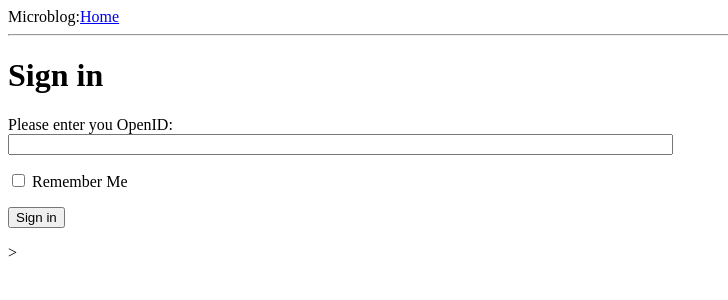
After one commit to farrelllin/MyBlog, a Flask app: page /login in a window 1280 px wide. The commit adds this page. Shown: the top 300 px of the page, without its empty margins (0-728 px from the left). Run offline with Flask 2, Linux system fonts and the light colour scheme.

Commit message:
Learning Form 2017/05/29

```diff
--- a/app/__init__.py
+++ b/app/__init__.py
@@ -1,4 +1,6 @@
 from flask import Flask
 
 app = Flask(__name__)
+app.config.from_object('config')
+
 from app import views
--- /dev/null
+++ b/app/forms.py
@@ -0,0 +1,8 @@
+from flask.ext.wtf import Form
+from wtforms import StringField, BooleanField
+from wtforms.validators import DataRequired
+
+
+class LoginForm(Form):
+    openid = StringField('openid', validators=[DataRequired()])
+    remember_me = BooleanField('remember_me', default=False)
--- a/app/templates/base.html
+++ b/app/templates/base.html
@@ -10,6 +10,15 @@
 <body>
 	<div>Microblog:<a href="/index">Home</a></div>
 	<hr>
+	{% with messages = get_flashed_messages() %}
+	{% if messages %}
+	<ul>
+	{% for message in messages %}
+	    <li>{{message}}</li>
+	{% endfor %}
+	</ul>
+	{% endif %}
+	{% endwith %}
 	{% block content %}{% endblock %}
 </body>
 </html>>
--- /dev/null
+++ b/app/templates/login.html
@@ -0,0 +1,15 @@
+<!-- extend from base layout -->
+{% extends "base.html" %}
+
+{% block content %}
+<h1>Sign in</h1>
+<form action="" method="post" name="login">
+	{{form.hidden_tag()}}
+	<p>
+		Please enter you OpenID:<br>
+		{{form.openid(size=80)}}<br>
+	</p>
+	<p>{{form.remember_me}} Remember Me</p>
+	<p><input type="submit" value="Sign in"></p>
+</form>
+{% endblock %}
--- a/app/views.py
+++ b/app/views.py
@@ -1,20 +1,36 @@
-from flask import render_template
+from flask import render_template, flash, redirect
 from app import app
+from .forms import LoginForm
+
 
 @app.route('/')
 @app.route('/index')
 def index():
-	user = {'nickname': 'Miguel'}
-	posts = [{
-	'author':{'nickname': 'John'},
-	'body': 'Beautiful day in portland!'
-	},
-	{
-	'author': {'nickname': 'Susan'},
-	'body': 'The Avengers movie was so cool!'
-	}
-	]
-	return render_template("index.html",
-		title = 'Home',
-		user = user,
-		posts = posts)
+    user = {'nickname': 'Miguel'}
+    posts = [{
+        'author': {'nickname': 'John'},
+        'body': 'Beautiful day in portland!'
+    },
+        {
+        'author': {'nickname': 'Susan'},
+        'body': 'The Avengers movie was so cool!'
+    }
+    ]
+    return render_template("index.html",
+                           title='Home',
+                           user=user,
+                           posts=posts)
+
+
+# index view function suppressed for brevity
+
+@app.route('/login', methods=['GET', 'POST'])
+def login():
+    form = LoginForm()
+    if form.validate_on_submit():
+        flash('Login requested for OpenID="' + form.openid.data +
+              '", remember_me=', +str(form.remember_me.data))
+        return redirect('/index')
+    return render_template('login.html',
+                           title='Sing in',
+                           form=form)
--- /dev/null
+++ b/config.py
@@ -0,0 +1,2 @@
+CSRF_ENABLED = True
+SECRET_KEY = 'you-will-never-guess'
--- a/run.py
+++ b/run.py
@@ -1,3 +1,3 @@
 #!flask/bin/python
 from app import app
-app.run(debug = True)
+app.run(debug=True)
```
Also changed, not shown: 6 other files.
